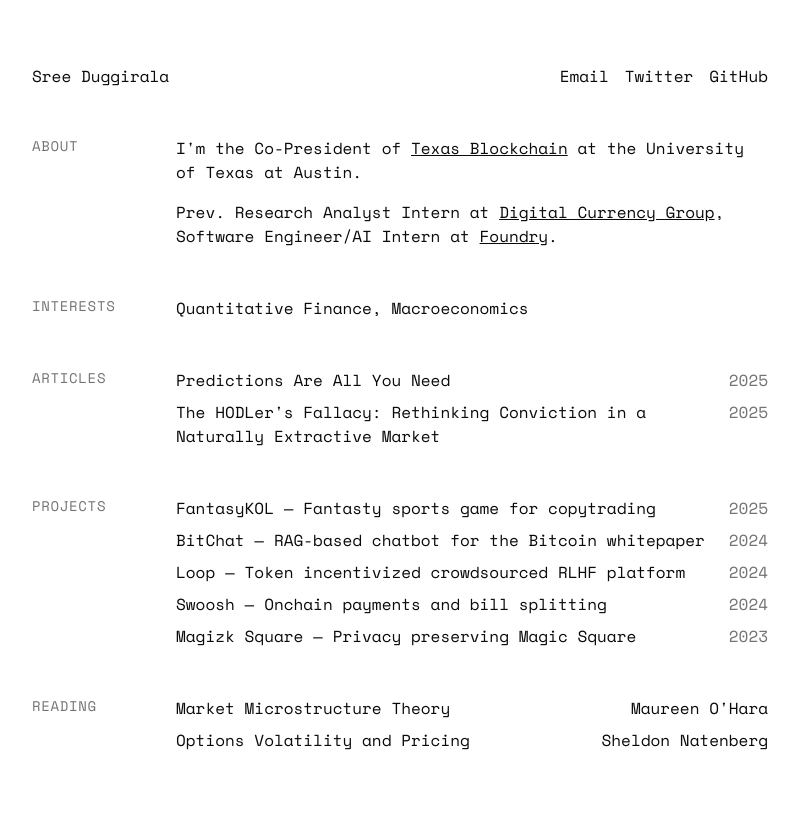
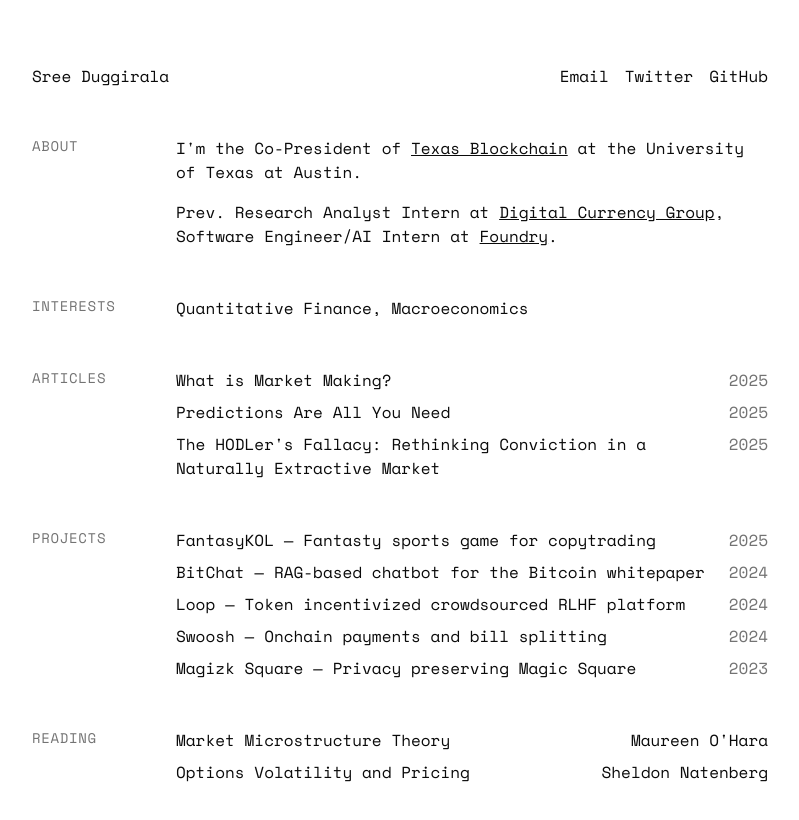
Before and after one commit to sreeduggirala/website, a Next.js app: page / in a window 1280 px wide. Shown: the top 820 px of the page, without its empty margins (240-1039 px from the left). Built offline with nearby package versions, Linux system fonts and the light colour scheme.

Commit message:
add new article

```diff
--- a/app/page.tsx
+++ b/app/page.tsx
@@ -55,6 +55,11 @@ export default function Home() {
         <h2 className="section-title">Articles</h2>
         <div className="content space-y-2">
           {[
+            {
+              title: "What is Market Making?",
+              year: "2025",
+              link: "/mm-articles/MM1.pdf",
+            },
             {
               title: "Predictions Are All You Need",
               year: "2025",
```
Also changed, not shown: 1 other file (tests, documents, lock files or other folders).
